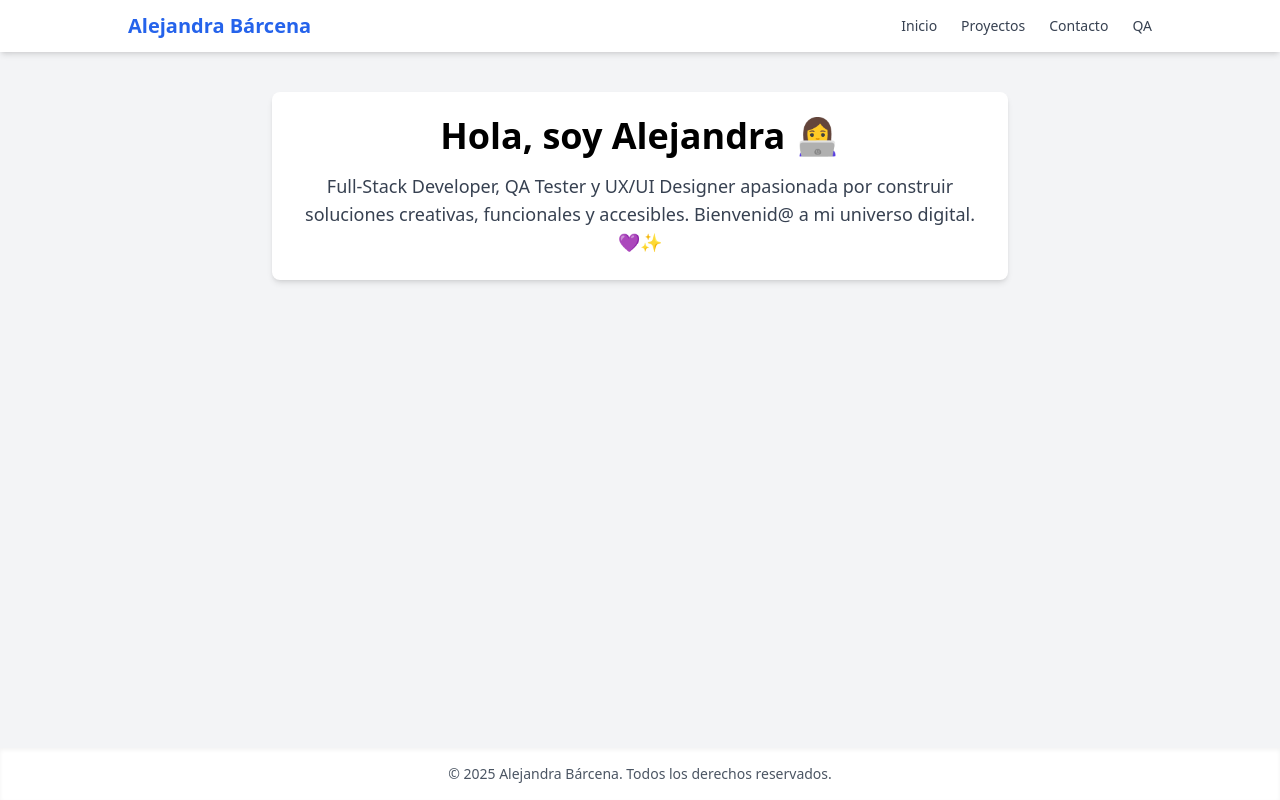
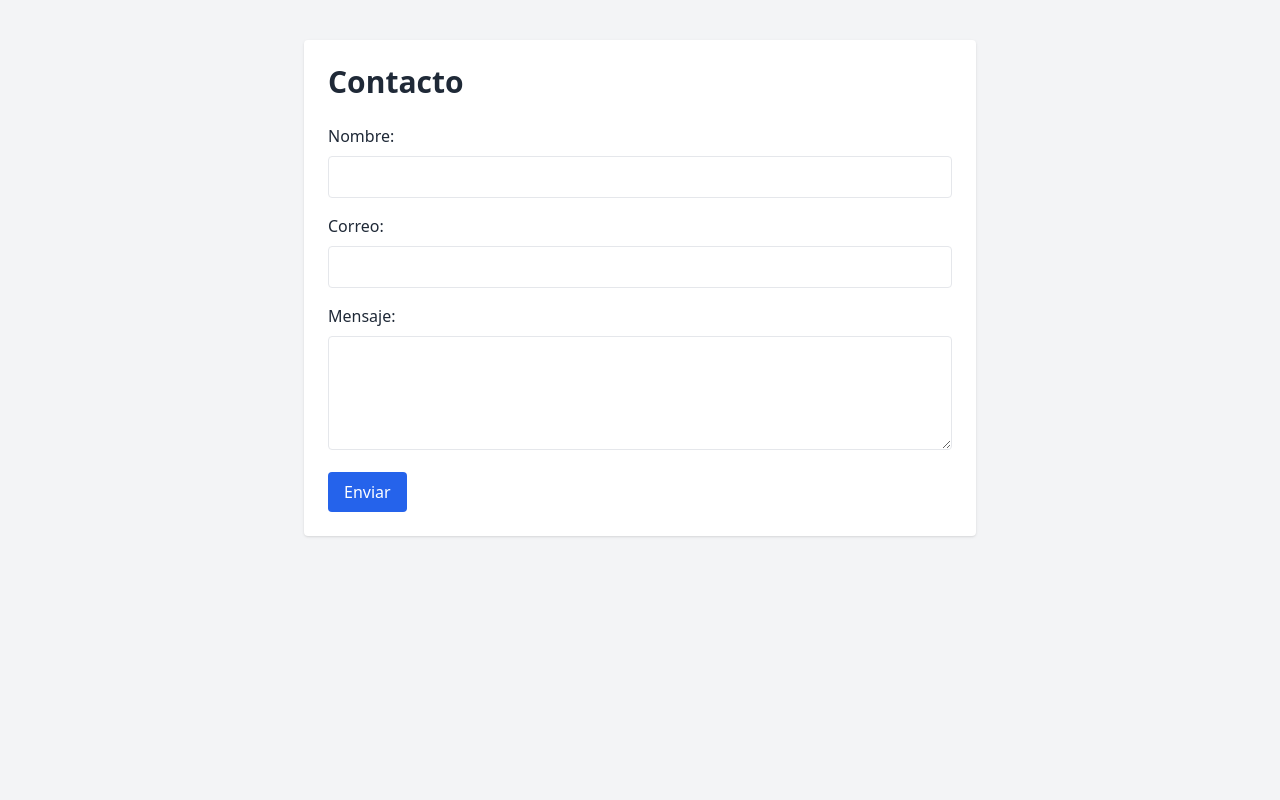
Before and after one commit to alejandrabarcena/fullstack-qa-portfolio, a plain HTML site: page contact.html in a window 1280 px wide. Drawn offline with nearby package versions, Linux system fonts and the light colour scheme.

Commit message:
♻️ Refrescando contact.html para GitHub Pages

```diff
--- a/contact.html
+++ b/contact.html
@@ -2,39 +2,27 @@
 <html lang="es">
 <head>
   <meta charset="UTF-8" />
-  <meta name="viewport" content="width=device-width, initial-scale=1" />
-  <title>Portafolio | Alejandra Bárcena</title>
+  <meta name="viewport" content="width=device-width, initial-scale=1.0" />
+  <title>Contacto | Alejandra Bárcena</title>
   <script src="https://cdn.tailwindcss.com"></script>
 </head>
-<body class="bg-gray-100 flex flex-col min-h-screen">
+<body class="bg-gray-100 text-gray-800">
 
-  <!-- Navbar -->
-  <nav class="bg-white shadow-md px-4 py-3 sticky top-0 z-10">
-    <div class="max-w-5xl mx-auto flex justify-between items-center">
-      <h1 class="text-xl font-bold text-blue-600">Alejandra Bárcena</h1>
-      <ul class="hidden md:flex space-x-6 text-sm">
-        <li><a href="index.html" class="text-gray-700 hover:text-blue-600 font-medium">Inicio</a></li>
-        <li><a href="projects.html" class="text-gray-700 hover:text-blue-600 font-medium">Proyectos</a></li>
-        <li><a href="contact.html" class="text-gray-700 hover:text-blue-600 font-medium">Contacto</a></li>
-        <li><a href="qa.html" class="text-gray-700 hover:text-blue-600 font-medium">QA</a></li>
-      </ul>
-    </div>
-  </nav>
+  <main class="max-w-2xl mx-auto p-6 mt-10 bg-white rounded shadow">
+    <h1 class="text-3xl font-bold mb-6">Contacto</h1>
+    <form>
+      <label class="block mb-2">Nombre:</label>
+      <input type="text" class="w-full p-2 border rounded mb-4" required />
 
-  <!-- Contenido principal -->
-  <main class="flex-grow container mx-auto px-4 py-10 max-w-3xl">
-    <section class="bg-white rounded-lg shadow-md p-6 text-center">
-      <h2 class="text-4xl font-bold mb-4">Hola, soy Alejandra 👩‍💻</h2>
-      <p class="text-gray-700 text-lg">
-        Full-Stack Developer, QA Tester y UX/UI Designer apasionada por construir soluciones creativas, funcionales y accesibles. Bienvenid@ a mi universo digital. 💜✨
-      </p>
-    </section>
+      <label class="block mb-2">Correo:</label>
+      <input type="email" class="w-full p-2 border rounded mb-4" required />
+
+      <label class="block mb-2">Mensaje:</label>
+      <textarea class="w-full p-2 border rounded mb-4" rows="4" required></textarea>
+
+      <button type="submit" class="bg-blue-600 text-white px-4 py-2 rounded">Enviar</button>
+    </form>
   </main>
-
-  <!-- Footer -->
-  <footer class="bg-white text-center text-gray-600 text-sm py-4 shadow-inner">
-    &copy; 2025 Alejandra Bárcena. Todos los derechos reservados.
-  </footer>
 
 </body>
 </html>
```
